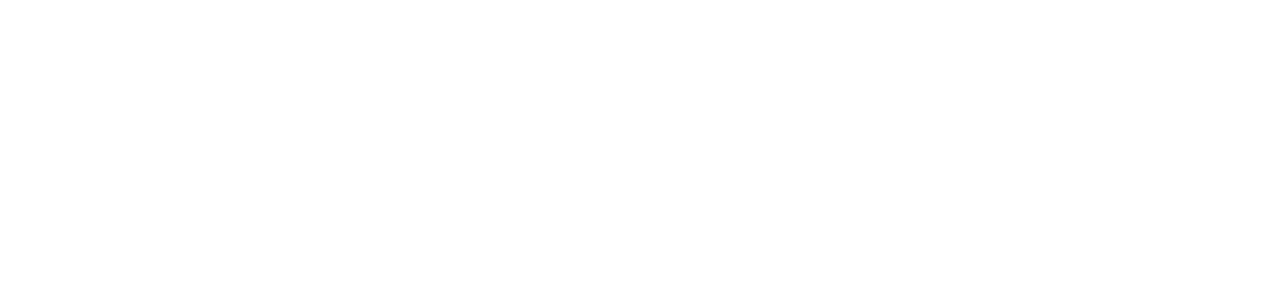
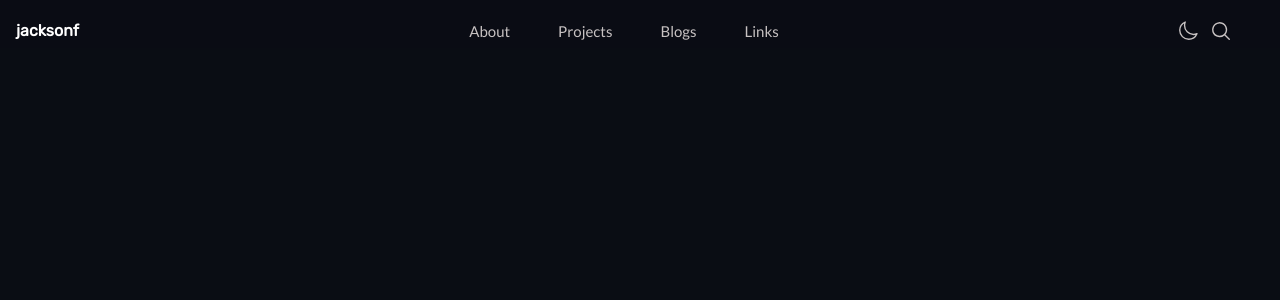
Before and after one commit to jacksonfernando/pathfinding-visualizer, a Next.js app: page / in a window 1280 px wide. Shown: the top 300 px of the page. Built offline with nearby package versions, Linux system fonts and the light colour scheme.

Commit message:
add navbar

```diff
--- a/components/navbar/index.js
+++ b/components/navbar/index.js
@@ -1,41 +1,32 @@
+'use client';
+
 import { useState } from 'react';
 import navbarStyle from './navbar.module.css'
 import Link from 'next/link';
 import { HiMagnifyingGlass, HiOutlineMoon, HiOutlineBars3 } from "react-icons/hi2";
-import { latoFont } from '../../pages/_app'
+import { latoFont } from '../../config/fonts'
 import { IoCloseOutline } from "react-icons/io5";
-import { useRouter } from 'next/router';
 import { NAVBAR_TITLE } from '../../constants/global';
 
 
 const Navbar = () => {
   const [dropdownMenu, setDropdownMenu] = useState(false);
-  const router = useRouter();
 
   const renderMenu = (containerStyle, listStyle) => {
-    const aboutClassName = router.pathname == '/'
-      ? navbarStyle.activeMenu : undefined;
-    const projectClassName = router.pathname == '/projects'
-      ? navbarStyle.activeMenu : undefined;
-    const blogsClassName = router.pathname == '/blogs'
-      ? navbarStyle.activeMenu : undefined;
-    const linksClassName = router.pathname == '/links'
-      ? navbarStyle.activeMenu : undefined;
-
     return (
       <div className={containerStyle}>
         <ul className={listStyle}>
           <li>
-            <Link href='/' className={aboutClassName}>About</Link>
+            <Link href='/'>About</Link>
           </li>
           <li>
-            <Link href='/projects' className={projectClassName}>Projects</Link>
+            <Link href='/projects'>Projects</Link>
           </li>
           <li>
-            <Link href={'/blogs'} className={blogsClassName}>Blogs</Link>
+            <Link href={'/blogs'}>Blogs</Link>
           </li>
           <li>
-            <Link href={'/links'} className={linksClassName}>Links</Link>
+            <Link href={'/links'}>Links</Link>
           </li>
         </ul>
       </div >
--- /dev/null
+++ b/config/fonts.js
@@ -0,0 +1,13 @@
+import { Lato, Rubik } from 'next/font/google'
+
+export const rubikFont = Rubik({
+  subsets: ['hebrew'],
+  weight: ['400'],
+  variable: '--font-rubik'
+});
+
+export const latoFont = Lato({
+  subsets: ['latin'],
+  weight: ['400'],
+  variable: '--font-lato'
+});
--- /dev/null
+++ b/constants/global.js
@@ -0,0 +1,5 @@
+const NAVBAR_TITLE = 'jacksonf'
+
+export {
+  NAVBAR_TITLE,
+}
--- a/package.json
+++ b/package.json
@@ -13,6 +13,7 @@
     "eslint-config-next": "13.4.19",
     "next": "13.4.19",
     "react": "18.2.0",
-    "react-dom": "18.2.0"
+    "react-dom": "18.2.0",
+    "react-icons": "^4.10.1"
   }
 }
--- a/src/app/globals.css
+++ b/src/app/globals.css
@@ -1,98 +1,11 @@
-:root {
-  --max-width: 1100px;
-  --border-radius: 12px;
-  --font-mono: ui-monospace, Menlo, Monaco, 'Cascadia Mono', 'Segoe UI Mono',
-    'Roboto Mono', 'Oxygen Mono', 'Ubuntu Monospace', 'Source Code Pro',
-    'Fira Mono', 'Droid Sans Mono', 'Courier New', monospace;
-
-  --foreground-rgb: 0, 0, 0;
-  --background-start-rgb: 214, 219, 220;
-  --background-end-rgb: 255, 255, 255;
-
-  --primary-glow: conic-gradient(
-    from 180deg at 50% 50%,
-    #16abff33 0deg,
-    #0885ff33 55deg,
-    #54d6ff33 120deg,
-    #0071ff33 160deg,
-    transparent 360deg
-  );
-  --secondary-glow: radial-gradient(
-    rgba(255, 255, 255, 1),
-    rgba(255, 255, 255, 0)
-  );
-
-  --tile-start-rgb: 239, 245, 249;
-  --tile-end-rgb: 228, 232, 233;
-  --tile-border: conic-gradient(
-    #00000080,
-    #00000040,
-    #00000030,
-    #00000020,
-    #00000010,
-    #00000010,
-    #00000080
-  );
-
-  --callout-rgb: 238, 240, 241;
-  --callout-border-rgb: 172, 175, 176;
-  --card-rgb: 180, 185, 188;
-  --card-border-rgb: 131, 134, 135;
-}
-
-@media (prefers-color-scheme: dark) {
-  :root {
-    --foreground-rgb: 255, 255, 255;
-    --background-start-rgb: 0, 0, 0;
-    --background-end-rgb: 0, 0, 0;
-
-    --primary-glow: radial-gradient(rgba(1, 65, 255, 0.4), rgba(1, 65, 255, 0));
-    --secondary-glow: linear-gradient(
-      to bottom right,
-      rgba(1, 65, 255, 0),
-      rgba(1, 65, 255, 0),
-      rgba(1, 65, 255, 0.3)
-    );
-
-    --tile-start-rgb: 2, 13, 46;
-    --tile-end-rgb: 2, 5, 19;
-    --tile-border: conic-gradient(
-      #ffffff80,
-      #ffffff40,
-      #ffffff30,
-      #ffffff20,
-      #ffffff10,
-      #ffffff10,
-      #ffffff80
-    );
-
-    --callout-rgb: 20, 20, 20;
-    --callout-border-rgb: 108, 108, 108;
-    --card-rgb: 100, 100, 100;
-    --card-border-rgb: 200, 200, 200;
-  }
-}
-
-* {
-  box-sizing: border-box;
+html,
+body {
   padding: 0;
   margin: 0;
-}
-
-html,
-body {
-  max-width: 100vw;
-  overflow-x: hidden;
-}
-
-body {
-  color: rgb(var(--foreground-rgb));
-  background: linear-gradient(
-      to bottom,
-      transparent,
-      rgb(var(--background-end-rgb))
-    )
-    rgb(var(--background-start-rgb));
+  font-family: 'Rubik', 'Lato', Inter, -apple-system, BlinkMacSystemFont, Segoe UI, Roboto,
+    Oxygen, Ubuntu, Cantarell, Fira Sans, Droid Sans, Helvetica Neue, sans-serif;
+  background-color: hsl(222deg 32% 6%);
+  color: white;
 }
 
 a {
@@ -100,8 +13,28 @@ a {
   text-decoration: none;
 }
 
-@media (prefers-color-scheme: dark) {
-  html {
-    color-scheme: dark;
-  }
+* {
+  box-sizing: border-box;
 }
+
+img {
+  max-width: 100%;
+  height: auto;
+}
+
+h1,
+h2,
+p,
+ul {
+  margin: 0;
+}
+
+ul {
+  padding: 0;
+  list-style: none;
+}
+
+button {
+  padding: 0.5rem 1rem;
+  font-weight: bold;
+}
--- /dev/null
+++ b/src/app/layout.js
@@ -0,0 +1,12 @@
+export const metadata = {
+  title: 'Next.js',
+  description: 'Generated by Next.js',
+}
+
+export default function RootLayout({ children }) {
+ return (
+    <html lang="en">
+      <body>{children}</body>
+    </html>
+  )
+}
--- a/src/app/page.js
+++ b/src/app/page.js
@@ -1,6 +1,10 @@
+import Navbar from "../../components/navbar";
+import './globals.css';
+
 export default function Home() {
   return (
     <>
+      <Navbar />
     </>
   )
 }
```
Also changed, not shown: 1 other file (tests, documents, lock files or other folders).
